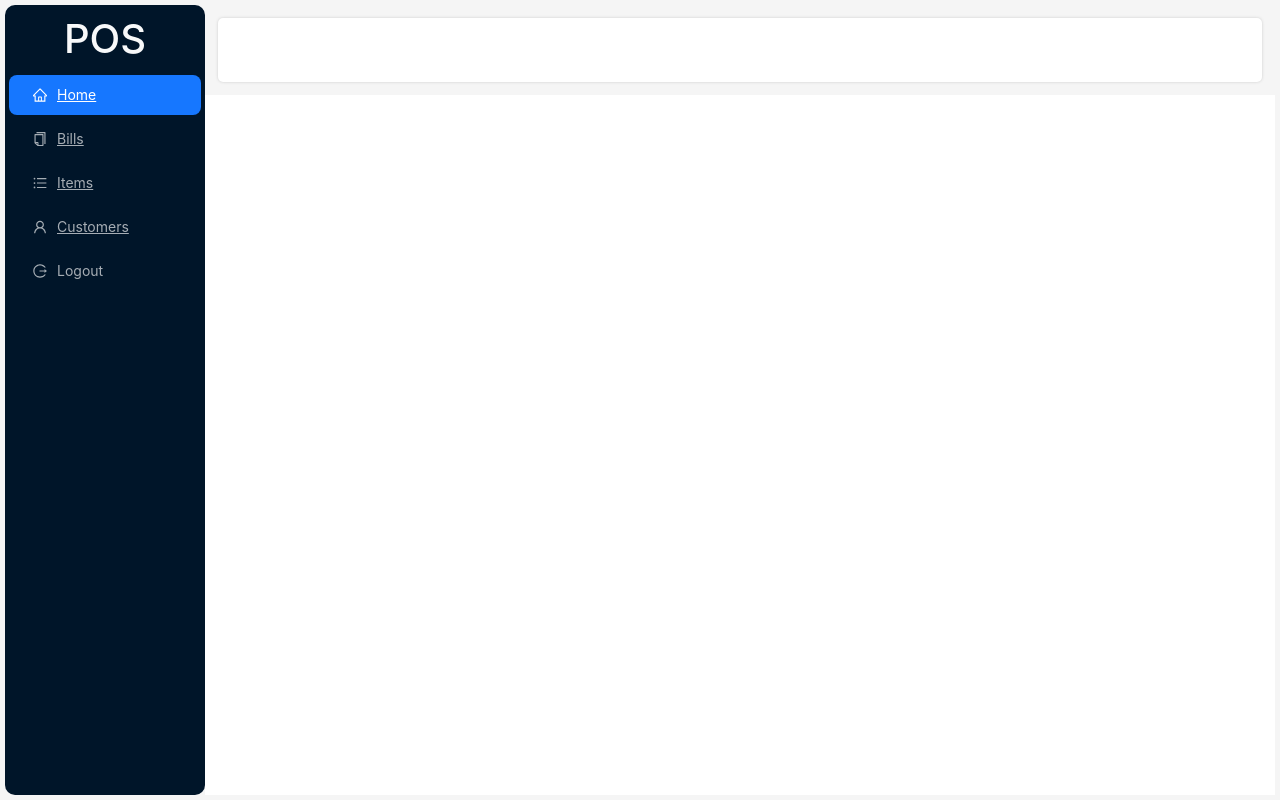
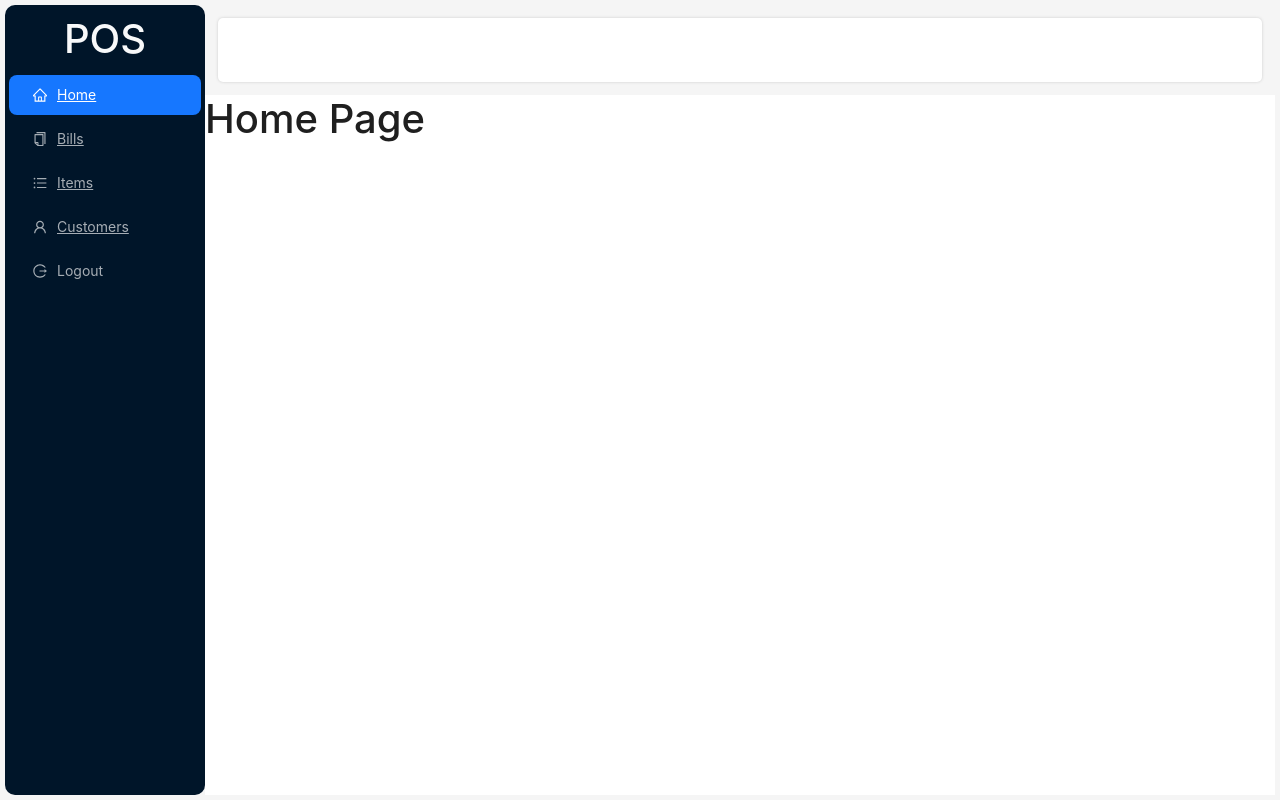
Before and after one commit to SagarMedtiya/POS-MERN, a React (Create React App) app in the folder client/: page / in a window 1280 px wide. Built offline with nearby package versions, Linux system fonts and the light colour scheme.

Commit message:
wrap the content into DefaultLayout

```diff
--- a/client/src/pages/HomePage.js
+++ b/client/src/pages/HomePage.js
@@ -2,7 +2,9 @@ import React from 'react'
 import DefaultLayout from '../components/DefaultLayout'
 const HomePage = () => {
   return (
-    <DefaultLayout/>
+    <DefaultLayout>
+        <h1>Home Page</h1>
+    </DefaultLayout>
   )
 }
 
```
